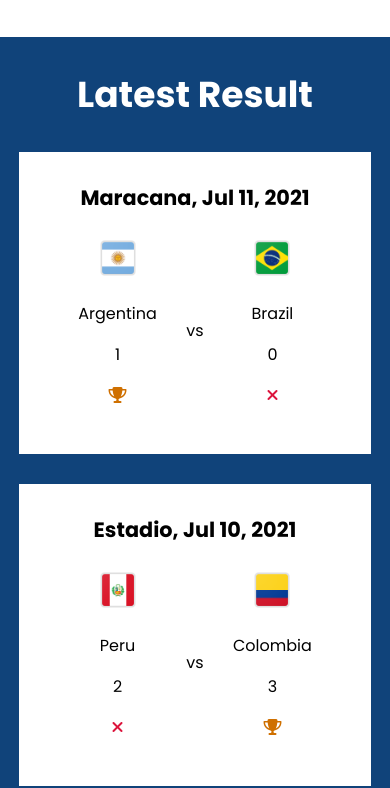
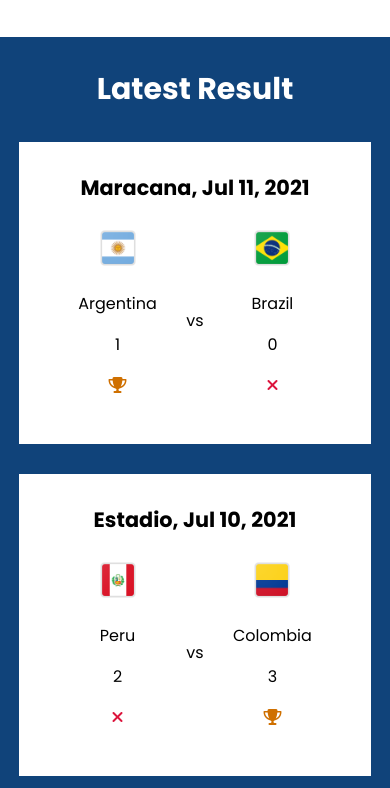
Before and after one commit to jbmakib/copa-football, a plain HTML site: page index.html in a window 390 px wide. Shown: the part 7698-8486 px from the top of the page. Drawn offline with Linux system fonts and the light colour scheme.

Commit message:
section title edited

```diff
--- a/style.css
+++ b/style.css
@@ -289,6 +289,9 @@ responsive design starts
     section {
         margin-bottom: 30px;
     }
+    h2.section-title {
+        font-size: 30px;
+    }
     /* home/intro section */
     #intro {
         width: 100%;
```
